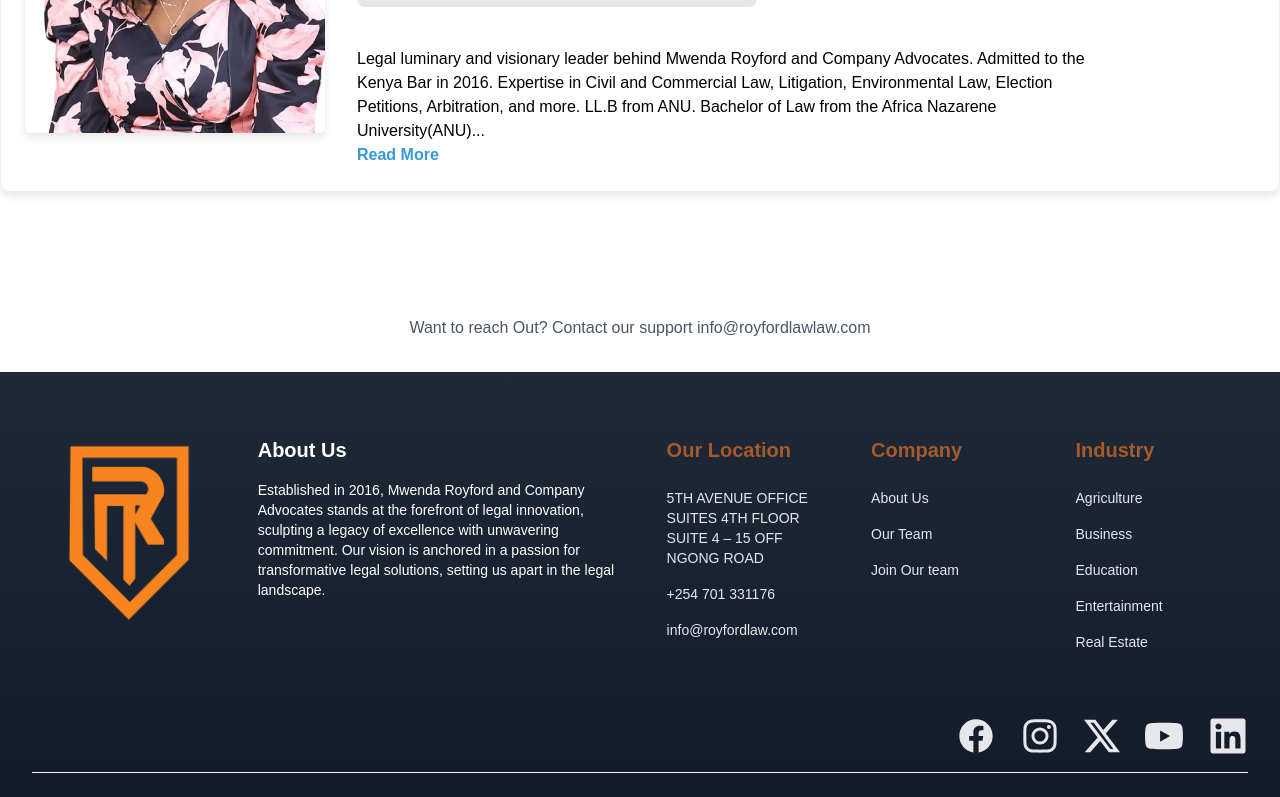
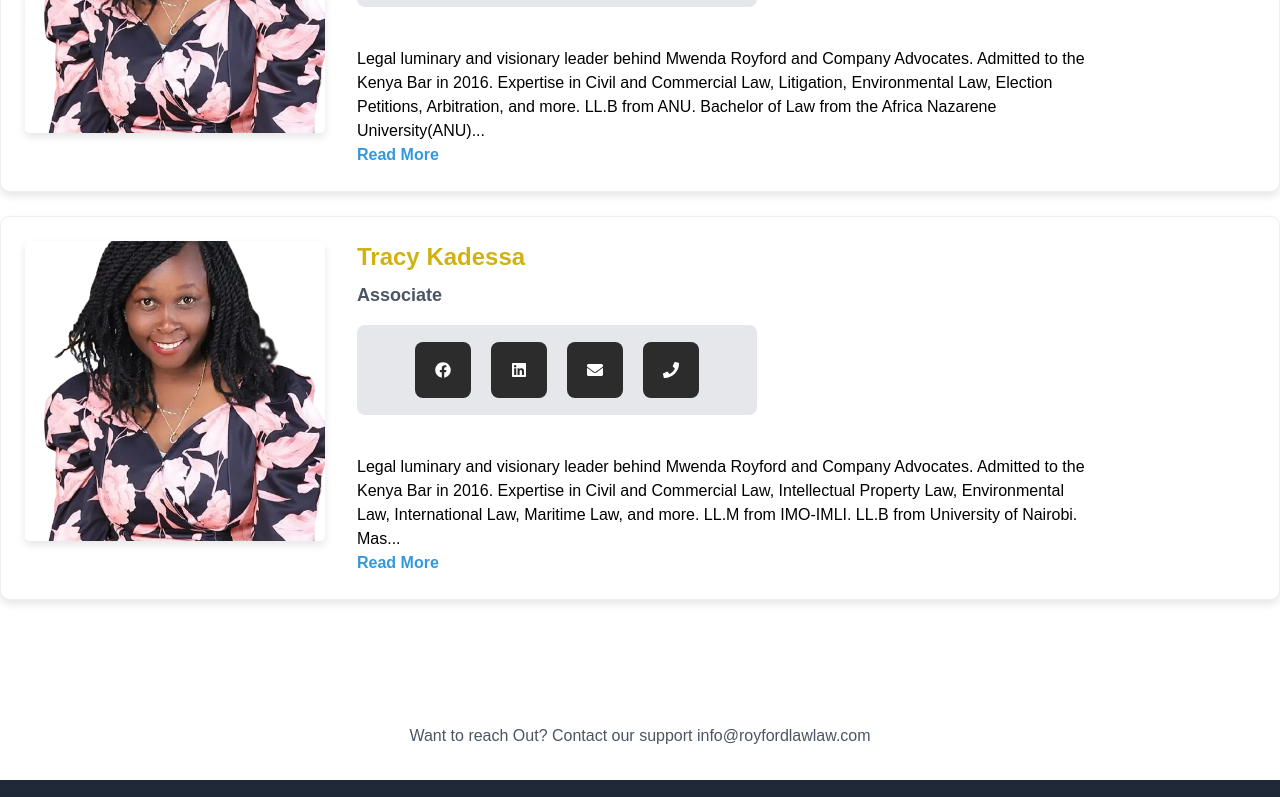
Before and after one commit to rencyngina/law-firm, a Next.js app: page /Our-lawyer in a window 1280 px wide. Shown: the part 2612-3409 px from the top of the page. Built offline with nearby package versions, Linux system fonts and the light colour scheme.

Commit message:
Update Our-lawyer.jsx
Change of Wacuka and adding Tracy Kadessa advocates

```diff
--- a/src/pages/Our-lawyer.jsx
+++ b/src/pages/Our-lawyer.jsx
@@ -80,7 +80,7 @@
     },
     {
       id: 4,
-      name: "Nguku daisy wacuka",
+      name: "Nguku Daisy Wacuka",
       bio: `Nguku Daisy Wacuka is an Associate at Royford Mwenda & Company Advocates. She holds a Bachelor of Laws (LL.B) from the University of Nairobi and a Diploma from the Kenya School of Law. She is a member of the Law Society of Kenya. She has a passion for corporate and commercial law. She honed her skills at Mwenda Royford and Company Advocates. She specializes in corporate governance, mergers and acquisitions, and intellectual property law. She is a seasoned legal professional with expertise in corporate and commercial law, conveyancing, and litigation. She is a legal and policy expert with a focus on Environment and Natural Resources, Constitutional Litigation, Oil and gas and Climate Change Law. Daisy is a Master of Laws (LLM) Candidate at the University of Nairobi. She is a member of the Law Society of Kenya. She is a legal and policy expert with a focus on Environment and Natural Resources, Constitutional Litigation, Oil and gas and Climate Change Law.`,
       bioPoints: [
         "Seasoned legal professional with expertise in corporate and commercial law, conveyancing, and litigation.",
@@ -134,6 +134,29 @@
       email: "jnjenga1@gmail.com",
       phone: "+254 729 316690",
       linkedin: "",
+    },
+    {
+      id: 7,
+      name: " Tracy Kadessa",
+      bio: `Tracy Kadessa serves as an Associate at Mwenda and Royford Company Advocates. With experience in litigation and legal drafting, Tracy's dedication to excellence is evident in her meticulous approach to every task. Recognized for her academic achievements, she brings professionalism and integrity to her role, demonstrating a commitment to upholding justice. Beyond her legal work, Jackline actively engages in continuous learning and extracurricular activities, poised to make a meaningful impact in the legal community`,
+      bioPoints: [
+        "Legal luminary and visionary leader behind Mwenda Royford and Company Advocates.",
+        "Admitted to the Kenya Bar in 2016.",
+        "Expertise in Civil and Commercial Law, Intellectual Property Law, Environmental Law, International Law, Maritime Law, and more.",
+        "LL.M from IMO-IMLI.",
+        "LL.B from University of Nairobi.",
+        "Master in International Maritime Law from IMO International Maritime Law Institute, Malta.",
+        "Bachelor of Law from the University of Nairobi.",
+        "Diploma from the Kenya School of Law.",
+        "Academic prowess seamlessly blends with practical acumen.",
+        "Shapes legal landscapes with finesse.",
+        "Makes Mwenda Royford a beacon of innovation and success.",
+      ],
+      image: "/images/lawyers/Jackline.webp",
+      work: "Associate",
+      email: "kadessa@royfordlaw.com",
+      phone: "+254 715 371107",
+      linkedin: "",
     }
   ];
 
```
